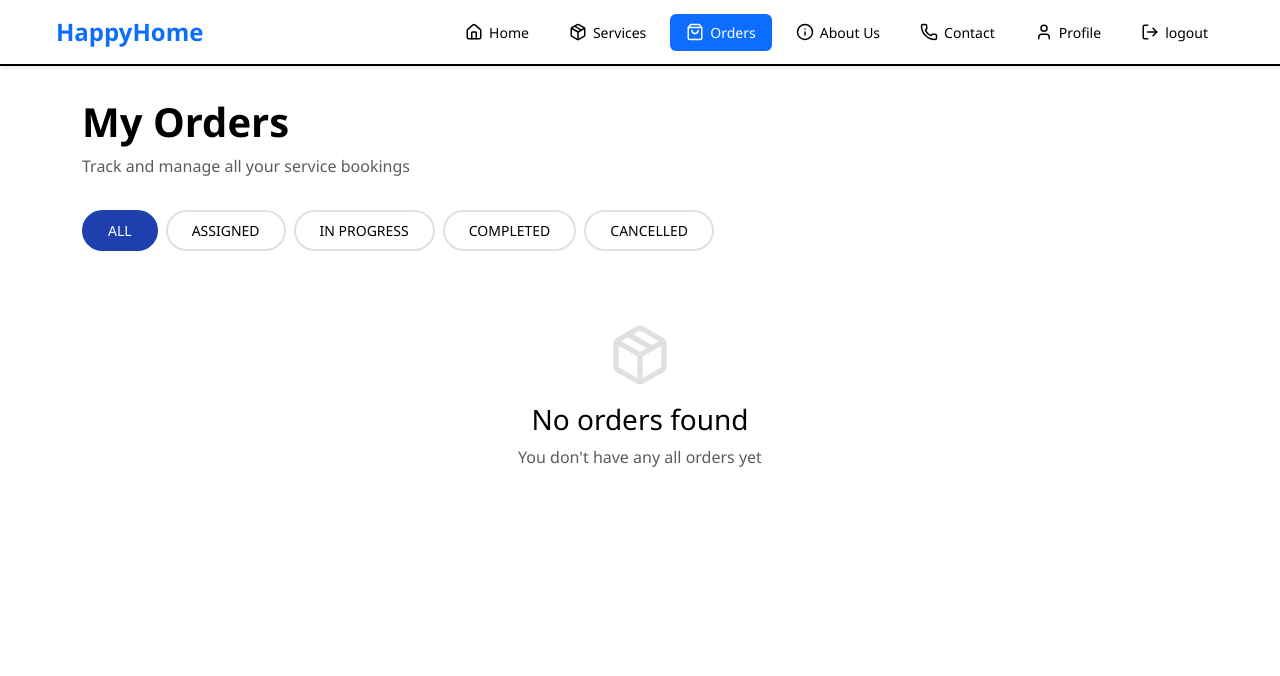
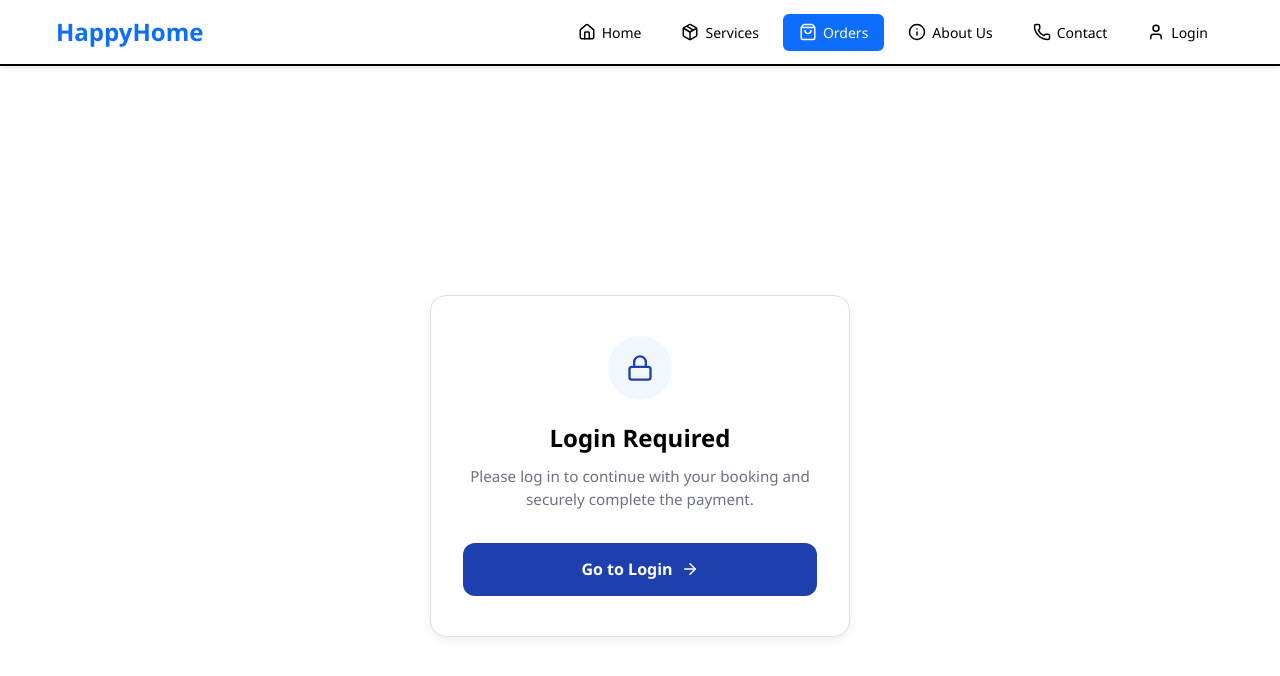
Before and after one commit to FiveShinobies/Happy-Home, a React (Vite) app in the folder happy-home/: page /consumer-home/orders in a window 1280 px wide. Shown: the top 676 px of the page. Built offline with nearby package versions, Linux system fonts and the light colour scheme.

Commit message:
consumer loging anf logut feature added

```diff
--- a/happy-home/src/App.jsx
+++ b/happy-home/src/App.jsx
@@ -1,4 +1,4 @@
-import { Routes , Route } from 'react-router-dom'
+import { Routes , Route , Navigate } from 'react-router-dom'
 import AdminHome from './pages/admin/AdminHome';
 import Dashboard from './pages/admin/Dashboard';
 import ServiceListing from './pages/admin/ServiceListing';
@@ -52,7 +52,7 @@ function App() {
     <div>
       <Routes>
 
-        <Route path="/" element={<Login />} />
+        <Route path="/login" element={<Login />} />
         <Route path="/register" element={<Register />} />
 
         {/* adminroutes */}
@@ -84,9 +84,12 @@ function App() {
 
 
 
-        <Route path='consumer-home' element={<Home />} />
+        <Route path='/' element={<Home />} />
         {/* consumer routes */}
         <Route path="/consumer-home" element={<ConsumerHome />}>
+
+          <Route index element={<Navigate to="/" replace />} />
+
           <Route path='service-listing' element={<ConsumerServiceListing />} />
           <Route path='service-details/:id' element={<ServiceDetails />} />
 {/* -------------------------------------------------------------------------------------- */}
--- a/happy-home/src/components/consumer/ConsumerNavbar.jsx
+++ b/happy-home/src/components/consumer/ConsumerNavbar.jsx
@@ -1,20 +1,38 @@
 import { useState } from 'react';
-import { Link, useLocation } from 'react-router-dom';
+import { Link, useLocation, useNavigate  } from 'react-router-dom';
 import { Home, Package, ShoppingCart, User, Info, Phone, Menu, X, ShoppingBag , LogOut} from 'lucide-react';
+import { toast } from 'react-toastify';
 
 const ConsumerNavbar = () => {
   const [isOpen, setIsOpen] = useState(false);
   const location = useLocation();
+  const navigate = useNavigate();
+  const isAuthenticated = sessionStorage.getItem('user') !== null;
+  const handleLogout = () => {
+    // Clear user session or token here
+    console.log('User logged out');
+    sessionStorage.clear();
+    toast.success('Logged out successfully');
+    navigate('/');
+  }
 
   const navItems = [
-    { path: '/consumer-home', label: 'Home', icon: Home },
-    { path: '/consumer-home/service-listing', label: 'Services', icon: Package },
-    { path: '/consumer-home/orders', label: 'Orders', icon: ShoppingBag },
-    { path: '/consumer-home/about-us', label: 'About Us', icon: Info },
-    { path: '/consumer-home/contact-us', label: 'Contact', icon: Phone },
-    { path: '/consumer-home/consumer-profile', label: 'Profile', icon: User },
-    { path: '/', label: 'logout', icon: LogOut  }
-  ];
+  { id: 'home', path: '/', label: 'Home', icon: Home },
+  { id: 'services', path: '/consumer-home/service-listing', label: 'Services', icon: Package },
+  { id: 'orders', path: '/consumer-home/orders', label: 'Orders', icon: ShoppingBag },
+  { id: 'about', path: '/consumer-home/about-us', label: 'About Us', icon: Info },
+  { id: 'contact', path: '/consumer-home/contact-us', label: 'Contact', icon: Phone },
+
+  ...(isAuthenticated
+    ? [
+        { id: 'profile', path: '/consumer-home/consumer-profile', label: 'Profile', icon: User },
+        { id: 'logout', label: 'Logout', icon: LogOut, onClick: () => handleLogout() },
+      ]
+    : [
+        { id: 'login', path: '/login', label: 'Login', icon: User },
+      ]),
+];
+
 
   const isActive = (path) => location.pathname === path;
 
@@ -32,8 +50,14 @@ const ConsumerNavbar = () => {
             const active = isActive(item.path);
             return (
               <Link
-                key={item.path}
-                to={item.path}
+                key={item.id}
+                to={item.path || '#'}
+                onClick={(e) => {
+                  if (item.onClick) {
+                    e.preventDefault();
+                    item.onClick();
+                  }
+                }}
                 style={{
                   ...styles.navLink,
                   ...(active ? styles.navLinkActive : {}),
--- a/happy-home/src/main.jsx
+++ b/happy-home/src/main.jsx
@@ -3,9 +3,13 @@ import { createRoot } from 'react-dom/client'
 import './index.css'
 import App from './App.jsx'
 import { BrowserRouter } from 'react-router-dom'
+import { ToastContainer } from 'react-toastify';
 
 createRoot(document.getElementById('root')).render(
 <BrowserRouter>
     <App />
+    <ToastContainer
+        position="top-right"
+      />
 </BrowserRouter>
 )
--- a/happy-home/src/pages/consumer/ConsumerHome.jsx
+++ b/happy-home/src/pages/consumer/ConsumerHome.jsx
@@ -1,8 +1,10 @@
 import React from 'react'
 import ConsumerNavbar from '../../components/consumer/ConsumerNavbar'
 import { Outlet } from 'react-router-dom'
+import { useNavigate } from 'react-router-dom'
 
 function ConsumerHome() {
+
   return (
     <div>
       <ConsumerNavbar/>
--- a/happy-home/src/pages/consumer/orders/OrdersPage.jsx
+++ b/happy-home/src/pages/consumer/orders/OrdersPage.jsx
@@ -2,6 +2,8 @@ import React, { useState, useEffect } from 'react';
 import { Calendar, Clock, MapPin, User, Package, AlertCircle, CheckCircle, Eye, Star, DollarSign } from 'lucide-react';
 import 'bootstrap/dist/css/bootstrap.min.css';
 import axios from 'axios';
+import LoginRequired from '../service/LoginRequired';
+import { useNavigate} from 'react-router-dom';
 
 const OrdersPage = () => {
   const [orders, setOrders] = useState([]);
@@ -9,7 +11,17 @@ const OrdersPage = () => {
   const [selectedOrder, setSelectedOrder] = useState(null);
   const [showDetailsModal, setShowDetailsModal] = useState(false);
   const [filterStatus, setFilterStatus] = useState('ALL');
-
+  const navigate = useNavigate();
+  const isLoggedIn = sessionStorage.getItem('user') !== null;
+  if (!isLoggedIn) {
+     return (
+    <LoginRequired
+      onLogin={() =>
+        navigate('/login')
+      }
+    />
+  );
+    }
   // Fetch orders from backend
   useEffect(() => {
     const fetchOrders = async () => {
--- a/happy-home/src/pages/consumer/service/BookingCheckout.jsx
+++ b/happy-home/src/pages/consumer/service/BookingCheckout.jsx
@@ -3,6 +3,7 @@ import { MapPin, User, Phone, Mail, Calendar, Clock, Home, CheckCircle, Lock, Pl
 import 'bootstrap/dist/css/bootstrap.min.css';
 import axios from 'axios';
 import { useNavigate, useLocation, useParams } from "react-router-dom";
+import LoginRequired from './LoginRequired';
 
 const BookingCheckout = () => {
   const [consumerData, setConsumerData] = useState(null);
@@ -12,7 +13,16 @@ const BookingCheckout = () => {
   const [loading, setLoading] = useState(true);
 
   const navigate = useNavigate();
-  const location = useLocation();
+  const isLoggedIn = sessionStorage.getItem('user') !== null;
+  if (!isLoggedIn) {
+     return (
+    <LoginRequired
+      onLogin={() =>
+        navigate('/login')
+      }
+    />
+  );
+    }
 
   // Get serviceId from URL params or location state
   const { serviceId } = useParams();
@@ -20,6 +30,7 @@ const BookingCheckout = () => {
 
   // Fetch consumer and service data on component mount
   useEffect(() => {
+
     const fetchBookingData = async () => {
       try {
         if (!serviceId) {
--- /dev/null
+++ b/happy-home/src/pages/consumer/service/LoginRequired.jsx
@@ -0,0 +1,87 @@
+import { Lock, ArrowRight } from 'lucide-react';
+
+const LoginRequired = ({ onLogin }) => {
+  const styles = {
+    wrapper: {
+      minHeight: '100vh',
+      display: 'flex',
+      alignItems: 'center',
+      justifyContent: 'center',
+      background: '#ffffff',
+      padding: '2rem',
+    },
+    card: {
+      maxWidth: '420px',
+      width: '100%',
+      borderRadius: '1rem',
+      border: '1px solid #e0e0e0',
+      boxShadow: '0 4px 12px rgba(0,0,0,0.06)',
+      background: '#ffffff',
+      padding: '2.5rem 2rem',
+      textAlign: 'center',
+    },
+    iconWrapper: {
+      width: '64px',
+      height: '64px',
+      borderRadius: '50%',
+      background: '#f0f7ff',
+      display: 'flex',
+      alignItems: 'center',
+      justifyContent: 'center',
+      margin: '0 auto 1.5rem',
+    },
+    title: {
+      fontSize: '1.5rem',
+      fontWeight: '700',
+      marginBottom: '0.75rem',
+      color: '#000000',
+    },
+    description: {
+      fontSize: '0.95rem',
+      color: '#6b7280',
+      marginBottom: '2rem',
+    },
+    button: {
+      width: '100%',
+      background: '#1e40af',
+      color: '#ffffff',
+      border: 'none',
+      borderRadius: '0.75rem',
+      padding: '0.9rem 1rem',
+      fontSize: '1rem',
+      fontWeight: '600',
+      cursor: 'pointer',
+      display: 'flex',
+      alignItems: 'center',
+      justifyContent: 'center',
+      gap: '0.5rem',
+      transition: 'background 0.2s ease',
+    },
+  };
+
+  return (
+    <div style={styles.wrapper}>
+      <div style={styles.card}>
+        <div style={styles.iconWrapper}>
+          <Lock size={28} style={{ color: '#1e40af' }} />
+        </div>
+
+        <h2 style={styles.title}>Login Required</h2>
+        <p style={styles.description}>
+          Please log in to continue with your booking and securely complete the payment.
+        </p>
+
+        <button
+          style={styles.button}
+          onClick={onLogin}
+          onMouseOver={(e) => (e.currentTarget.style.background = '#1e3a8a')}
+          onMouseOut={(e) => (e.currentTarget.style.background = '#1e40af')}
+        >
+          Go to Login
+          <ArrowRight size={18} />
+        </button>
+      </div>
+    </div>
+  );
+};
+export default LoginRequired;
--- a/happy-home/src/pages/login.jsx
+++ b/happy-home/src/pages/login.jsx
@@ -90,8 +90,6 @@ const Login = () => {
               role: role.toLowerCase()
             })
           );
-
-
 
           toast.success('Login successful!');
 
```
